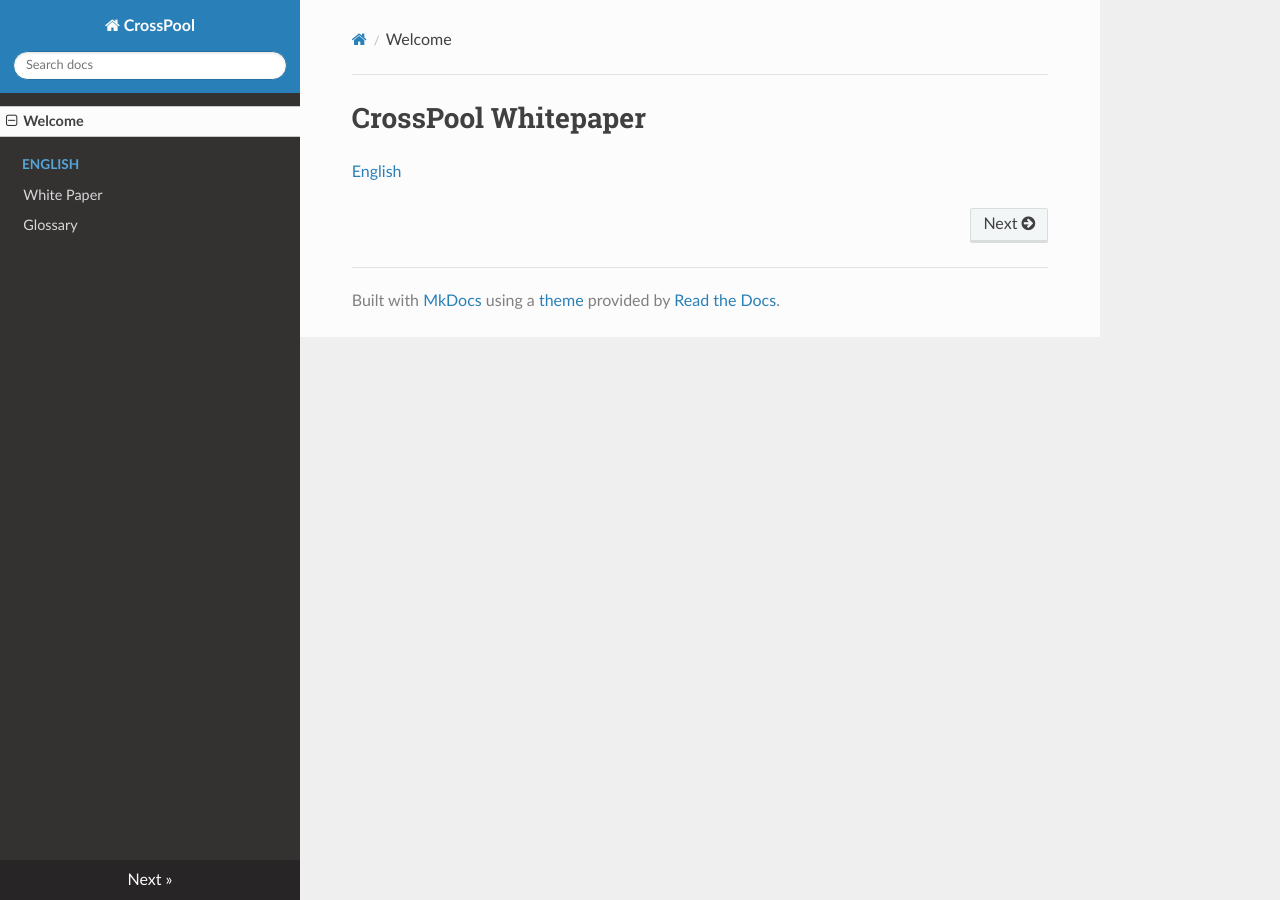
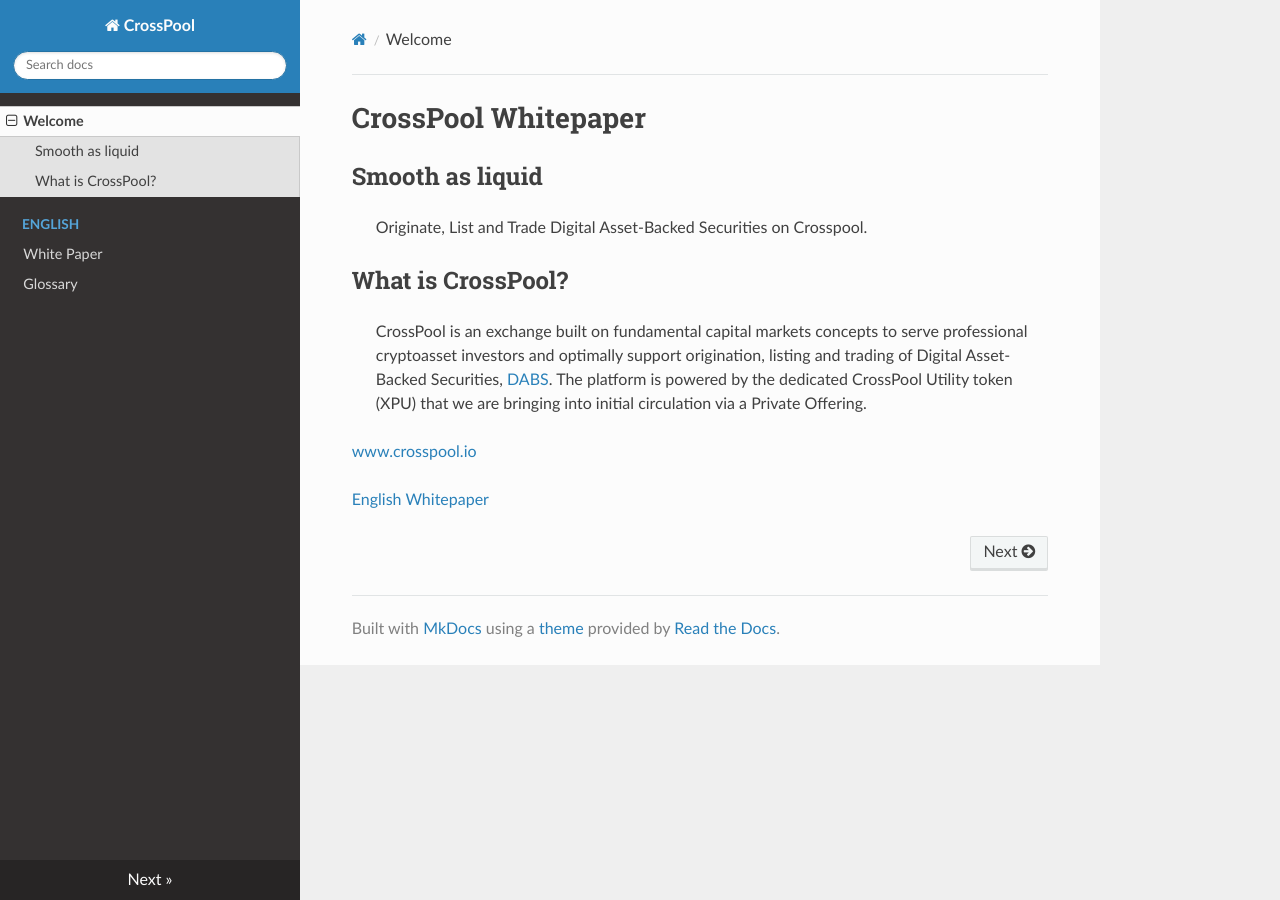
Before and after one commit to finfabrik/xp-docs, an MkDocs documentation site: the page built from docs/index.md, in a window 1280 px wide. Built offline with MkDocs 1.6.1, drawn with Linux system fonts in a browser that asks for light colours; nearby versions of some CDN libraries; old or Windows-style settings are respelled for this version of MkDocs.

Commit message:
added introduction

```diff
--- a/docs/index.md
+++ b/docs/index.md
@@ -1,3 +1,14 @@
 # CrossPool Whitepaper
 
-[English](en/whitepaper.md)
+## Smooth as liquid
+
+> Originate, List and Trade Digital Asset-Backed Securities on Crosspool.
+
+## What is CrossPool?
+
+> CrossPool is an exchange built on fundamental capital markets concepts to serve professional cryptoasset investors and optimally support origination, listing and trading of Digital Asset-Backed Securities, [DABS](en/glossary/#dabs).
+‍The platform is powered by the dedicated CrossPool Utility token (XPU) that we are bringing into initial circulation via a Private Offering.
+
+[www.crosspool.io](https://www.crosspool.io)
+
+[English Whitepaper](en/whitepaper.md)
```
